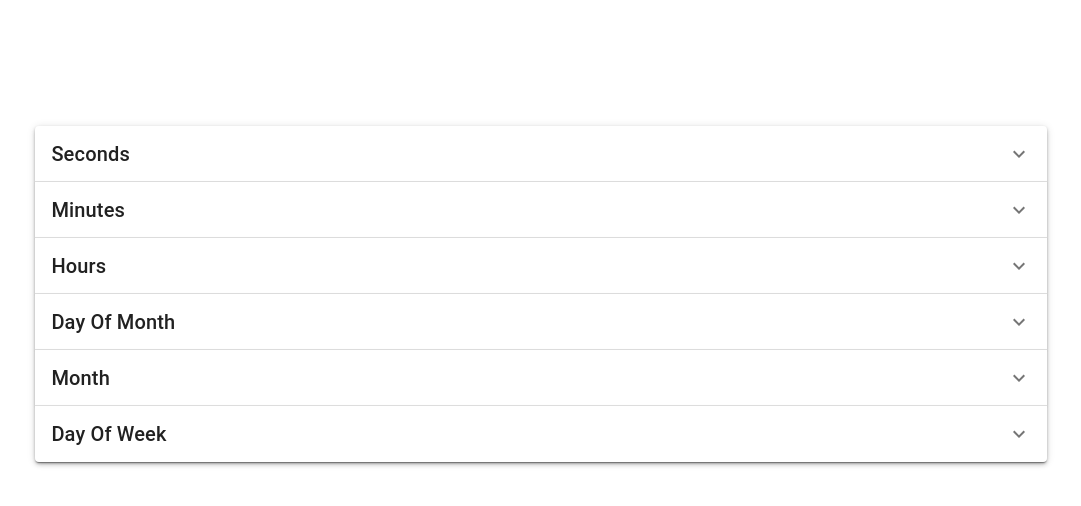
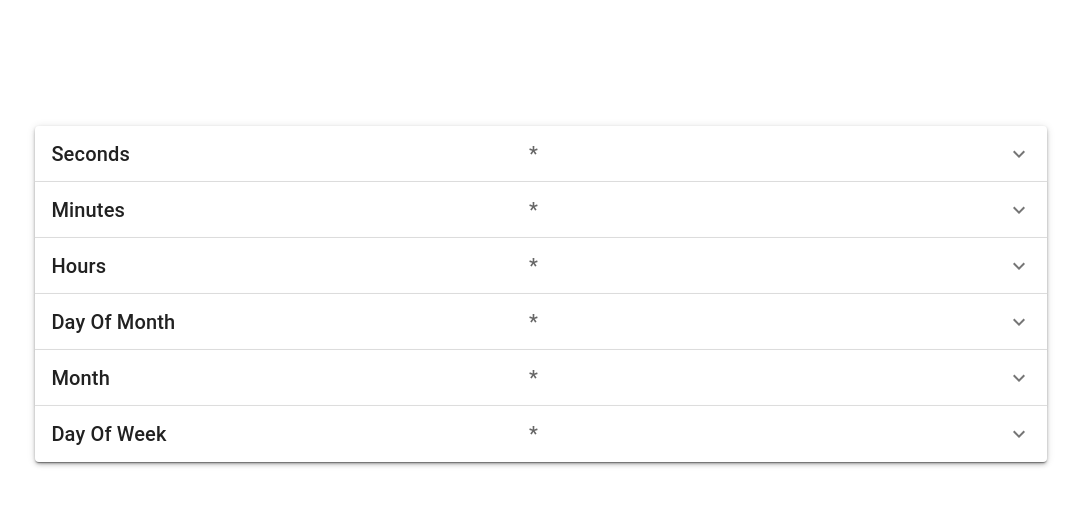
Before and after one commit to milind-nair/cron-expression-generator, a React (Vite) app: page / in a window 1280 px wide. Shown: the top 506 px of the page, without its empty margins (99-1180 px from the left). Built offline with nearby package versions, Linux system fonts and the light colour scheme; the HTML template or start-up script is replaced by a standard one.

Commit message:
added output preview

```diff
--- a/src/components/Panels/index.tsx
+++ b/src/components/Panels/index.tsx
@@ -9,6 +9,12 @@ import DoneButton from "./DoneButton";
 
 export default function Panels() {
   const [expanded, setExpanded] = React.useState<string | false>(false);
+  const [param1, setParam1] = React.useState("*");
+  const [param2, setParam2] = React.useState("*");
+  const [param3, setParam3] = React.useState("*");
+  const [param4, setParam4] = React.useState("*");
+  const [param5, setParam5] = React.useState("*");
+  const [param6, setParam6] = React.useState("*");
   const handleChange =
     (panel: string) => (_event: React.SyntheticEvent, isExpanded: boolean) => {
       setExpanded(isExpanded ? panel : false);
@@ -27,11 +33,11 @@ export default function Panels() {
           <Typography variant="h6" sx={{ width: "50%", flexShrink: 0 }}>
             Seconds
           </Typography>
-          <Typography sx={{ color: "text.secondary" }}>
-            {/* I am an accordion */}
+          <Typography variant="h6" sx={{ color: "text.secondary" }}>
+            {param1}
           </Typography>
         </AccordionSummary>
-        <InputBox parameter="Second" />
+        <InputBox parameter="Second" value={param1} setValue={setParam1} />
         <DoneButton setExpanded={setExpanded} panel={"panel1"} />
       </Accordion>
       <Accordion
@@ -43,14 +49,14 @@ export default function Panels() {
           aria-controls="panel2bh-content"
           id="panel2bh-header"
         >
-          <Typography variant="h6" sx={{ width: "33%", flexShrink: 0 }}>
+          <Typography variant="h6" sx={{ width: "50%", flexShrink: 0 }}>
             Minutes
           </Typography>
-          <Typography sx={{ color: "text.secondary" }}>
-            {/* You are currently not an owner */}
+          <Typography variant="h6" sx={{ color: "text.secondary" }}>
+            {param2}
           </Typography>
         </AccordionSummary>
-        <InputBox parameter="Minute" />
+        <InputBox parameter="Minute" value={param2} setValue={setParam2} />
         <DoneButton setExpanded={setExpanded} panel={"panel2"} />
         <AccordionDetails>
           <Typography>
@@ -69,14 +75,14 @@ export default function Panels() {
           aria-controls="panel3bh-content"
           id="panel3bh-header"
         >
-          <Typography variant="h6" sx={{ width: "33%", flexShrink: 0 }}>
+          <Typography variant="h6" sx={{ width: "50%", flexShrink: 0 }}>
             Hours
           </Typography>
-          <Typography sx={{ color: "text.secondary" }}>
-            {/* Filtering has been entirely disabled for whole web server */}
+          <Typography variant="h6" sx={{ color: "text.secondary" }}>
+            {param3}
           </Typography>
         </AccordionSummary>
-        <InputBox parameter="Hour" />
+        <InputBox parameter="Hour" value={param3} setValue={setParam3} />
         <DoneButton setExpanded={setExpanded} panel={"panel3"} />
       </Accordion>
       <Accordion
@@ -88,18 +94,20 @@ export default function Panels() {
           aria-controls="panel5bh-content"
           id="panel5bh-header"
         >
-          <Typography variant="h6" sx={{ width: "33%", flexShrink: 0 }}>
+          <Typography variant="h6" sx={{ width: "50%", flexShrink: 0 }}>
             Day Of Month
           </Typography>
+          <Typography variant="h6" sx={{ color: "text.secondary" }}>
+            {param4}
+          </Typography>
         </AccordionSummary>
-        <InputBox parameter="Day-Of-Month" />
+        <InputBox
+          parameter="Day-Of-Month"
+          value={param4}
+          setValue={setParam4}
+        />
         <DoneButton setExpanded={setExpanded} panel={"panel4"} />
-        <AccordionDetails>
-          <Typography>
-            {/* Nunc vitae orci ultricies, auctor nunc in, volutpat nisl. Integer
-            sit amet egestas eros, vitae egestas augue. Duis vel est augue. */}
-          </Typography>
-        </AccordionDetails>
+        <AccordionDetails></AccordionDetails>
       </Accordion>
       <Accordion
         expanded={expanded === "panel5"}
@@ -110,18 +118,16 @@ export default function Panels() {
           aria-controls="panel5bh-content"
           id="panel5bh-header"
         >
-          <Typography variant="h6" sx={{ width: "33%", flexShrink: 0 }}>
+          <Typography variant="h6" sx={{ width: "50%", flexShrink: 0 }}>
             Month
           </Typography>
+          <Typography variant="h6" sx={{ color: "text.secondary" }}>
+            {param5}
+          </Typography>
         </AccordionSummary>
-        <InputBox parameter="Month" />
+        <InputBox parameter="Month" value={param5} setValue={setParam5} />
         <DoneButton setExpanded={setExpanded} panel={"panel5"} />
-        <AccordionDetails>
-          <Typography>
-            {/* Nunc vitae orci ultricies, auctor nunc in, volutpat nisl. Integer
-            sit amet egestas eros, vitae egestas augue. Duis vel est augue. */}
-          </Typography>
-        </AccordionDetails>
+        <AccordionDetails></AccordionDetails>
       </Accordion>
       <Accordion
         expanded={expanded === "panel6"}
@@ -132,18 +138,16 @@ export default function Panels() {
           aria-controls="panel6bh-content"
           id="panel6bh-header"
         >
-          <Typography variant="h6" sx={{ width: "33%", flexShrink: 0 }}>
+          <Typography variant="h6" sx={{ width: "50%", flexShrink: 0 }}>
             Day Of Week
           </Typography>
+          <Typography variant="h6" sx={{ color: "text.secondary" }}>
+            {param6}
+          </Typography>
         </AccordionSummary>
-        <InputBox parameter="Day-Of-Week" />
+        <InputBox parameter="Day-Of-Week" value={param6} setValue={setParam6} />
         <DoneButton setExpanded={setExpanded} panel={"panel6"} />
-        <AccordionDetails>
-          <Typography>
-            {/* Nunc vitae orci ultricies, auctor nunc in, volutpat nisl. Integer
-            sit amet egestas eros, vitae egestas augue. Duis vel est augue. */}
-          </Typography>
-        </AccordionDetails>
+        <AccordionDetails></AccordionDetails>
       </Accordion>
     </div>
   );
```
